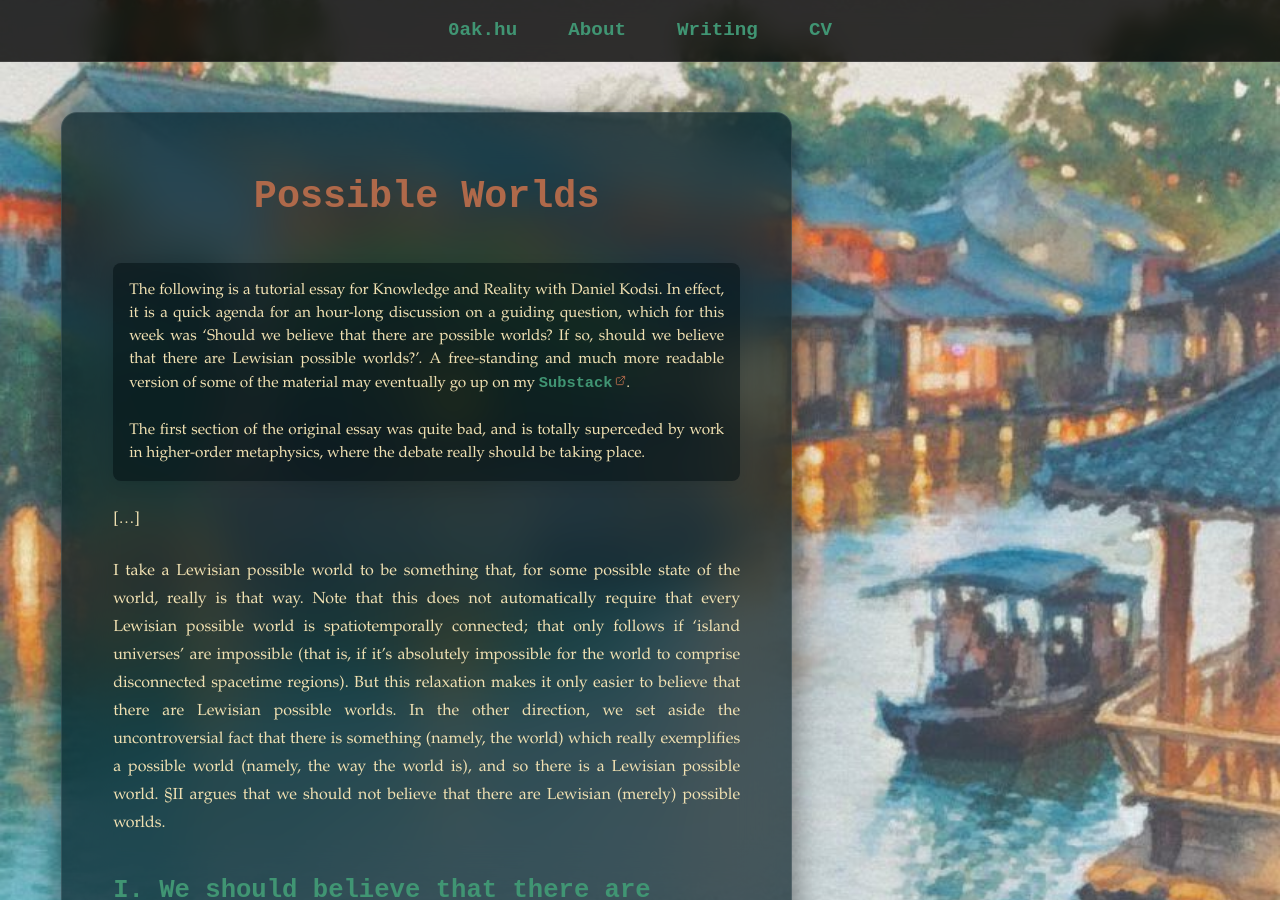
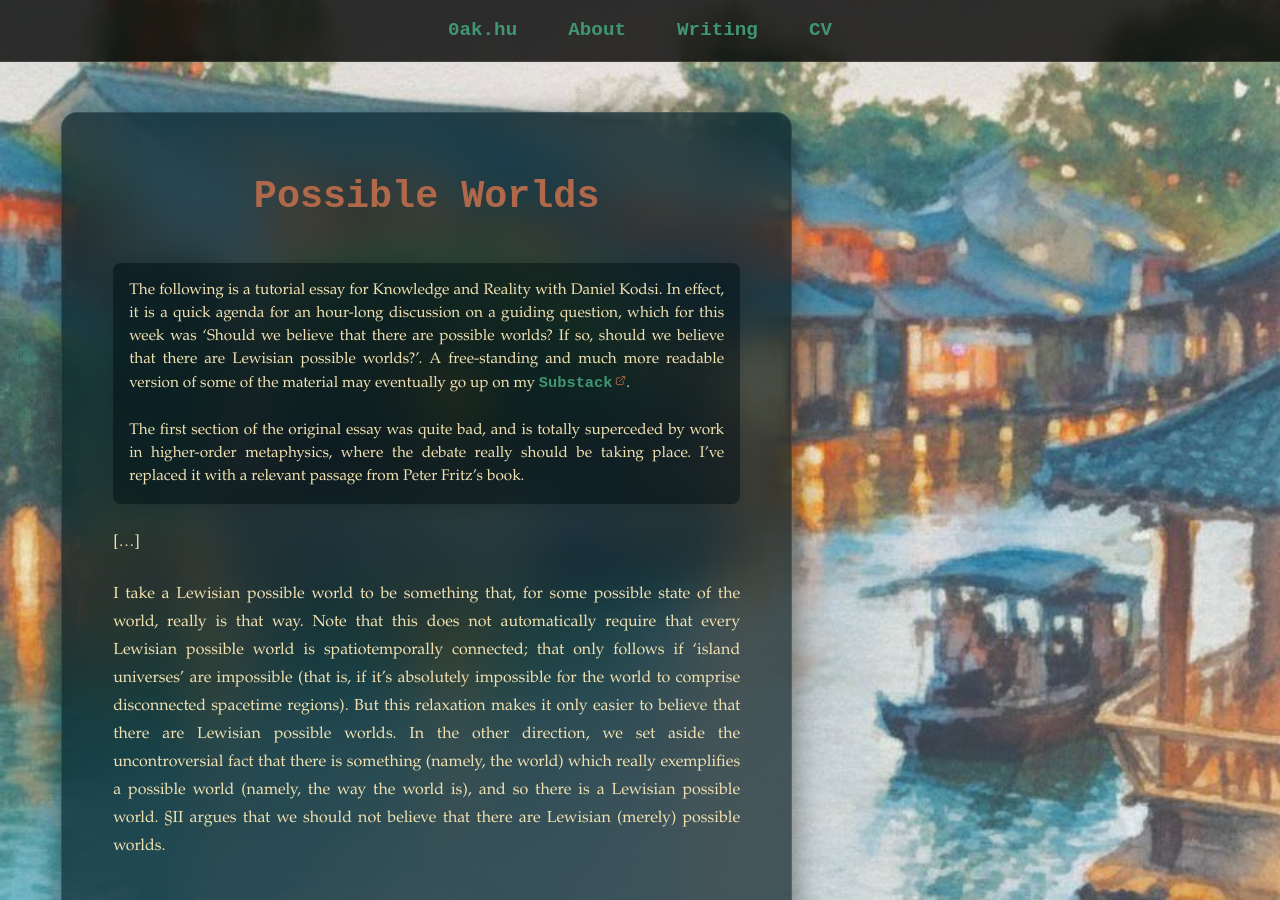
Before and after one commit to oak-hu/oak-hu.github.io, a Jekyll site: the page built from writing/possible-worlds.md, in a window 1280 px wide and 900 px high. Built offline with Jekyll 4.4.1, drawn with Linux system fonts in a browser that asks for light colours; some web fonts are replaced; some of the changed text lies outside the part shown.

Commit message:
Update possible-worlds.md

```diff
--- a/writing/possible-worlds.md
+++ b/writing/possible-worlds.md
@@ -9,7 +9,7 @@ tag: "Knowledge and Reality (Week 7)"
 
 > The following is a tutorial essay for Knowledge and Reality with Daniel Kodsi. In effect, it is a quick agenda for an hour-long discussion on a guiding question, which for this week was ‘Should we believe that there are possible worlds? If so, should we believe that there are Lewisian possible worlds?’. A free-standing and much more readable version of some of the material may eventually go up on my [Substack](https://offhandquibbles.substack.com).
 >
-> The first section of the original essay was quite bad, and is totally superceded by work in higher-order metaphysics, where the debate really should be taking place.
+> The first section of the original essay was quite bad, and is totally superceded by work in higher-order metaphysics, where the debate really should be taking place. I've replaced it with a relevant passage from Peter Fritz's book.
 
 [...]
 
```
Also changed, not shown: other parts of writing/possible-worlds.md (+1 -1 lines).
